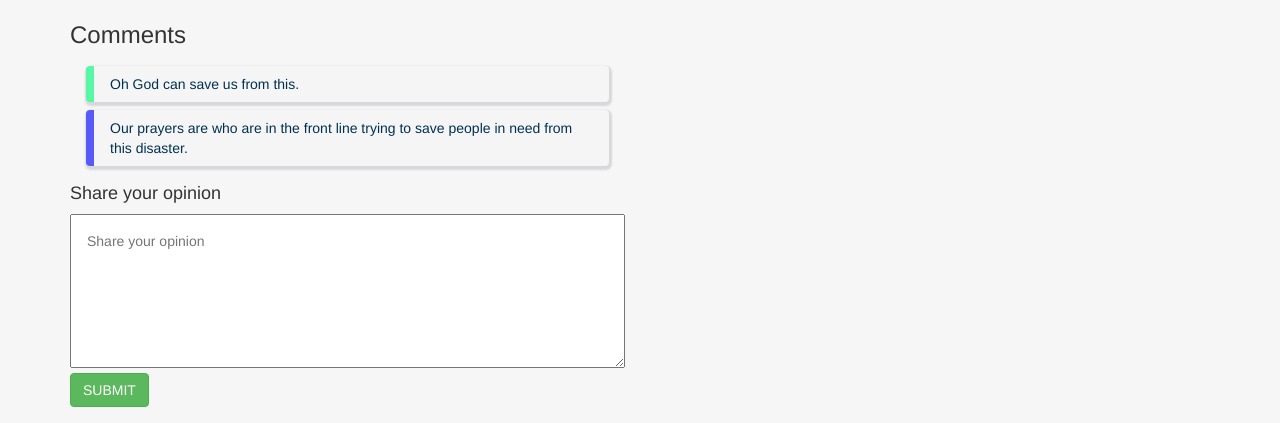
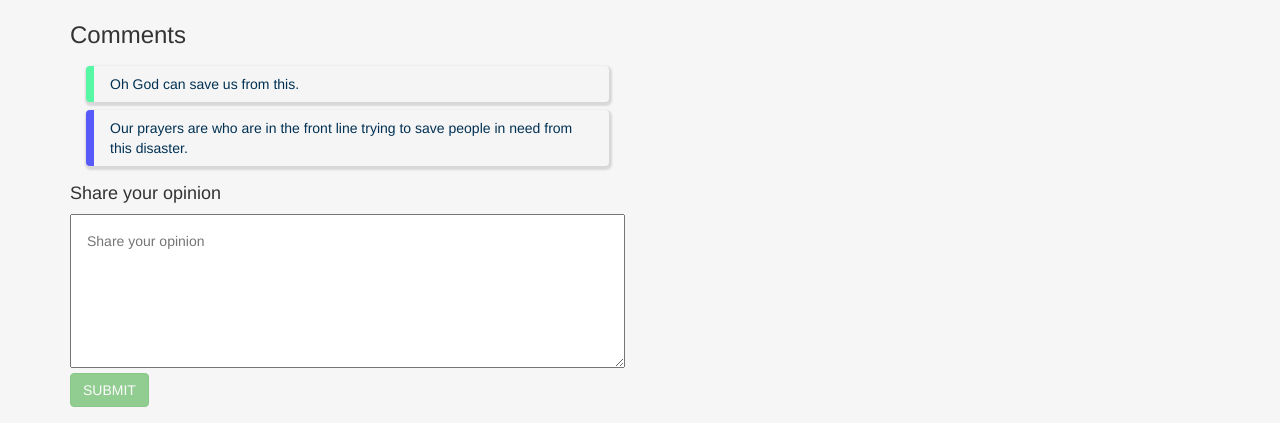
Before and after one commit to MArman88/JSEvents, a plain HTML site: page index.html in a window 1280 px wide. Shown: the part 404-827 px from the top of the page. Drawn offline with nearby package versions, Linux system fonts and the light colour scheme.

Commit message:
Update index.html
Updating styles for empty comment

```diff
--- a/index.html
+++ b/index.html
@@ -37,7 +37,7 @@
                         <h4>Share your opinion</h4>
                         <textarea id="textarea" placeholder="Share your opinion" style="padding: 16px; min-width: 100%"
                             rows="6"></textarea> <br>
-                        <button id="btnSubmit" class="btn btn-success rounded text-uppercase">Submit</button>
+                        <button id="btnSubmit" class="btn btn-success rounded text-uppercase disabled">Submit</button>
                     </div>
 
                 </div>
```
